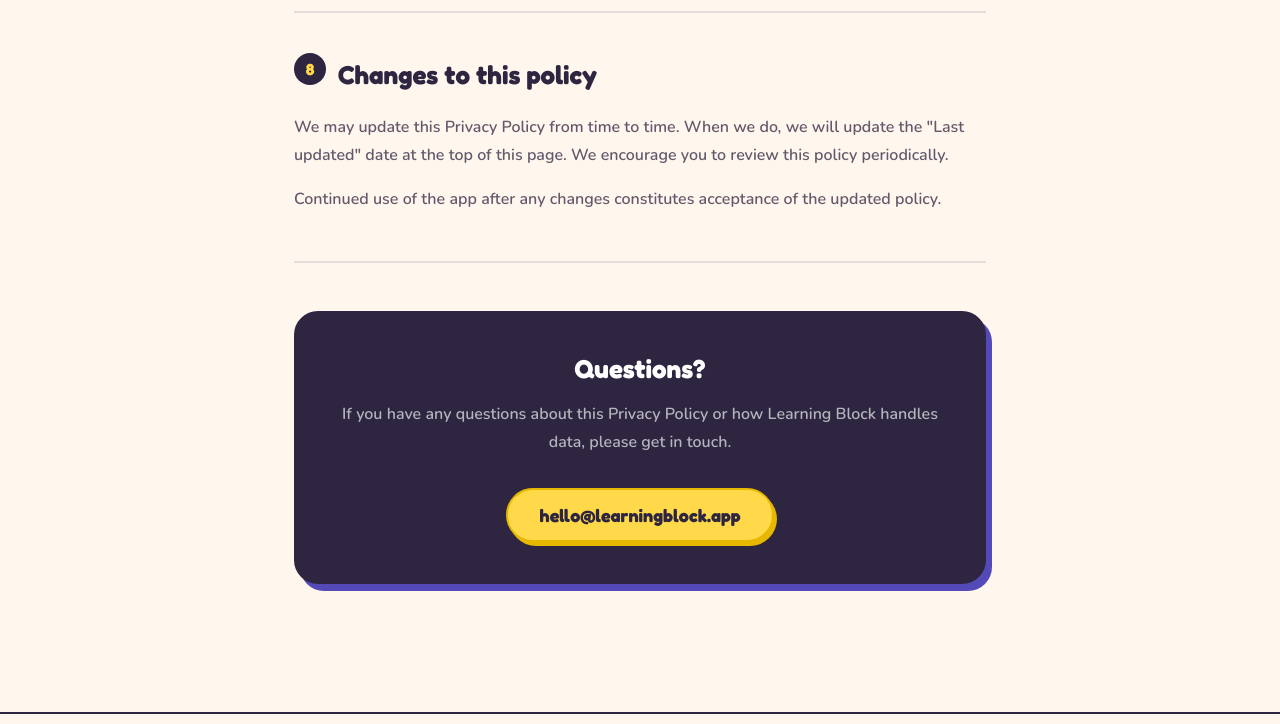
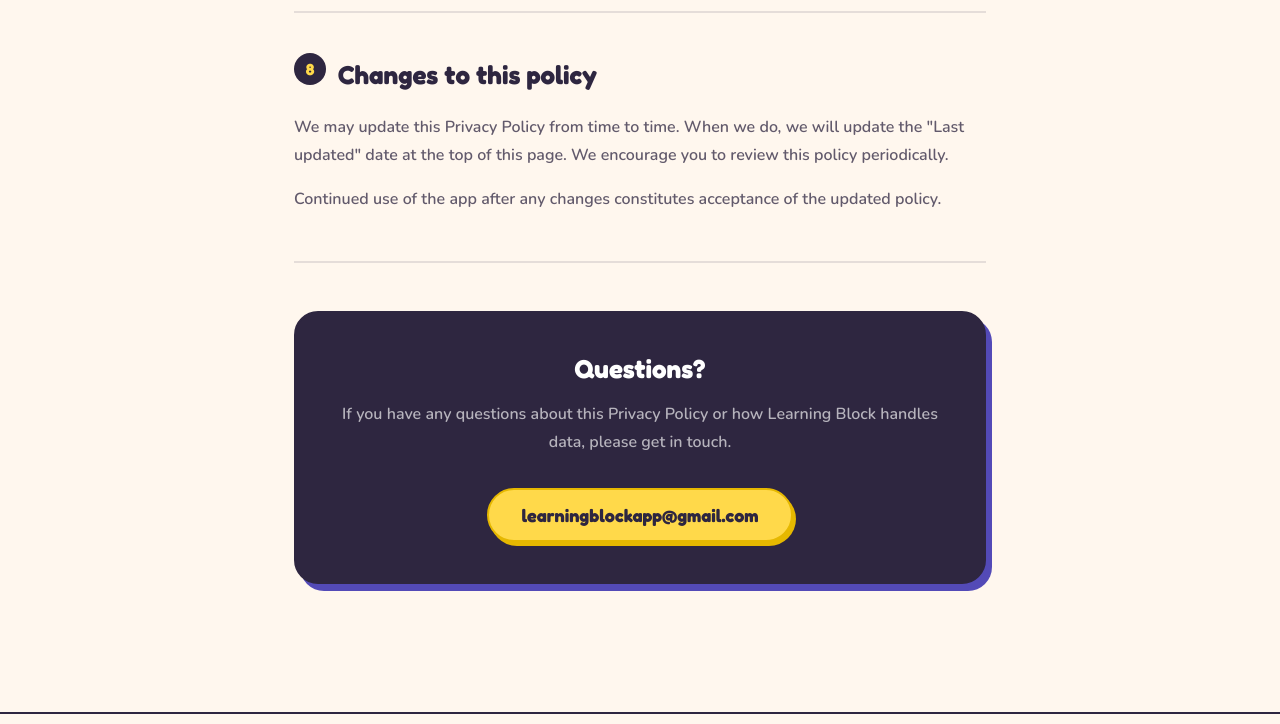
Before and after one commit to learningblockapp-png/learningblock, a plain HTML site: page privacy.html in a window 1280 px wide. Shown: the part 3773-4497 px from the top of the page. Drawn offline with nearby package versions, Linux system fonts and the light colour scheme.

Commit message:
Update privacy.html
Added email address

```diff
--- a/privacy.html
+++ b/privacy.html
@@ -503,7 +503,7 @@
     <div class="contact-card">
       <h2>Questions?</h2>
       <p>If you have any questions about this Privacy Policy or how Learning Block handles data, please get in touch.</p>
-      <a href="mailto:hello@learningblock.app">hello@learningblock.app</a>
+      <a href="mailto:learningblockapp@gmail.com">learningblockapp@gmail.com</a>
     </div>
 
   </main>
```
